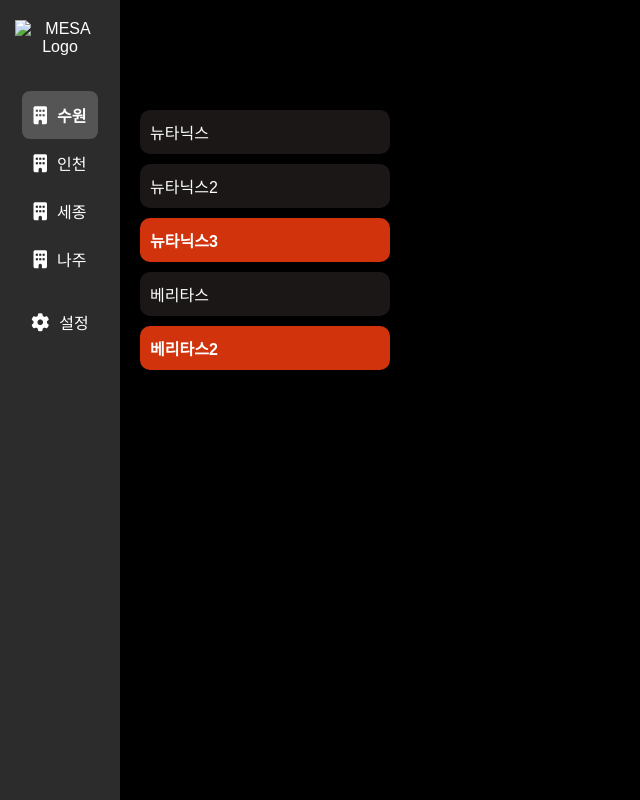
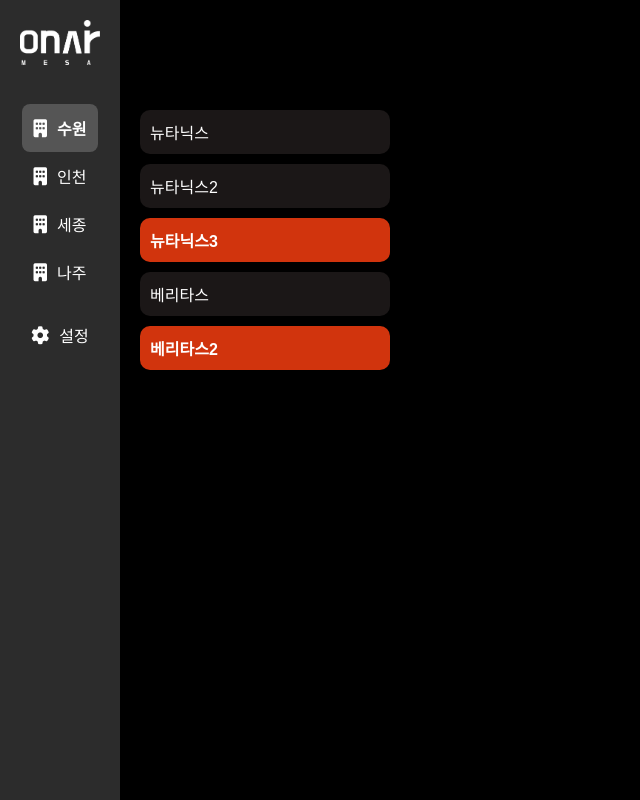
Before and after one commit to kimcg89/maintObserve, a website: page public/index.html in a window 1280 px wide. Shown: the whole page, without its empty margins (0-640 px from the left). Drawn offline with Linux system fonts and the light colour scheme; the site is published under a folder, as on GitHub Pages, so addresses that start at the root find nothing.

Commit message:
logo fix

```diff
--- a/public/index.html
+++ b/public/index.html
@@ -13,7 +13,7 @@
   <body>
     <div class="sidebar">
         <div class="logo-container">
-            <img src="/Image/MESA-logo-white.png" alt="MESA Logo" class="logo" id="logo">
+            <img src="./Image/MESA-logo-white.png" alt="MESA Logo" class="logo" id="logo">
         </div>
         <ul>
             <li><i class="fa-solid fa-building"></i> 수원</li>
```
